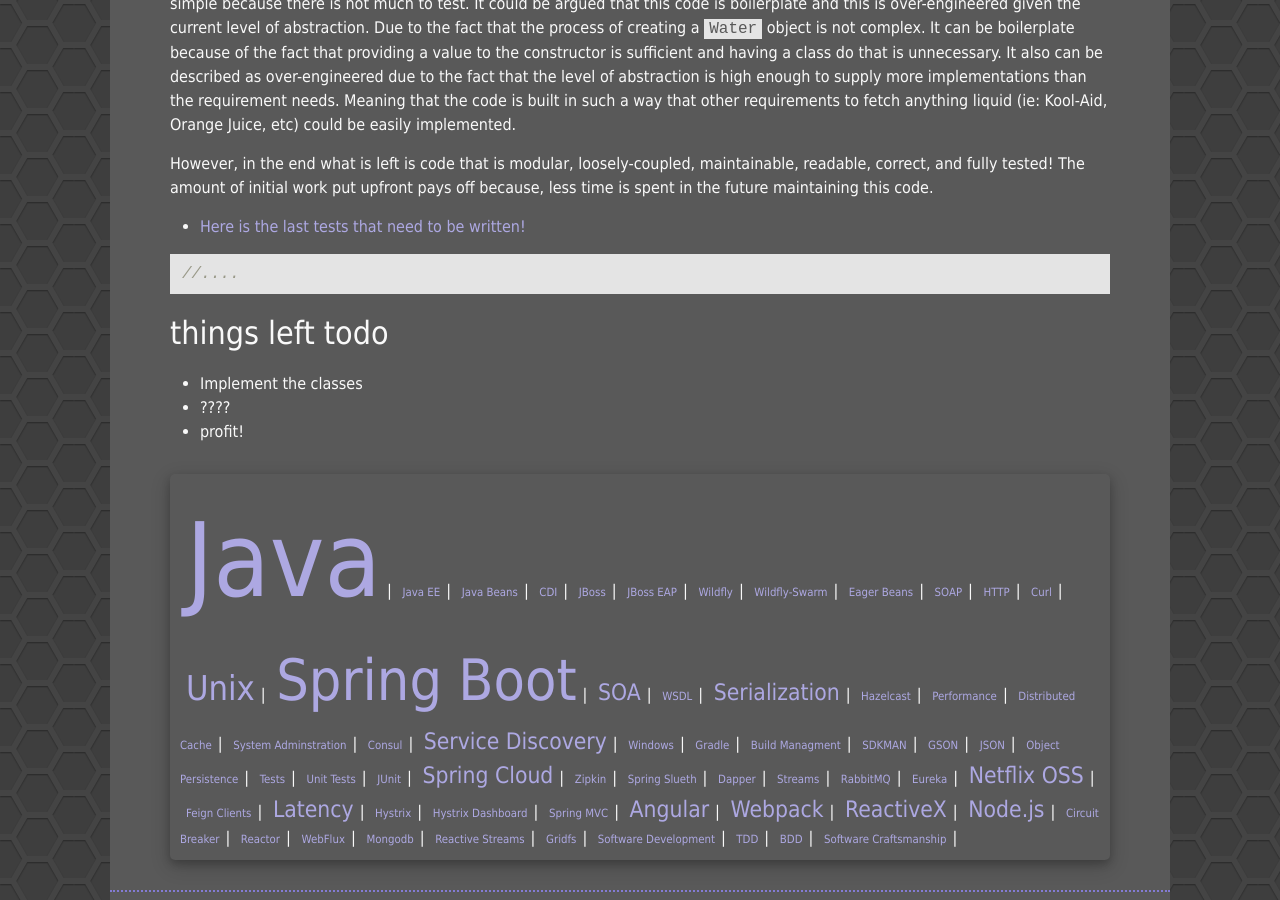
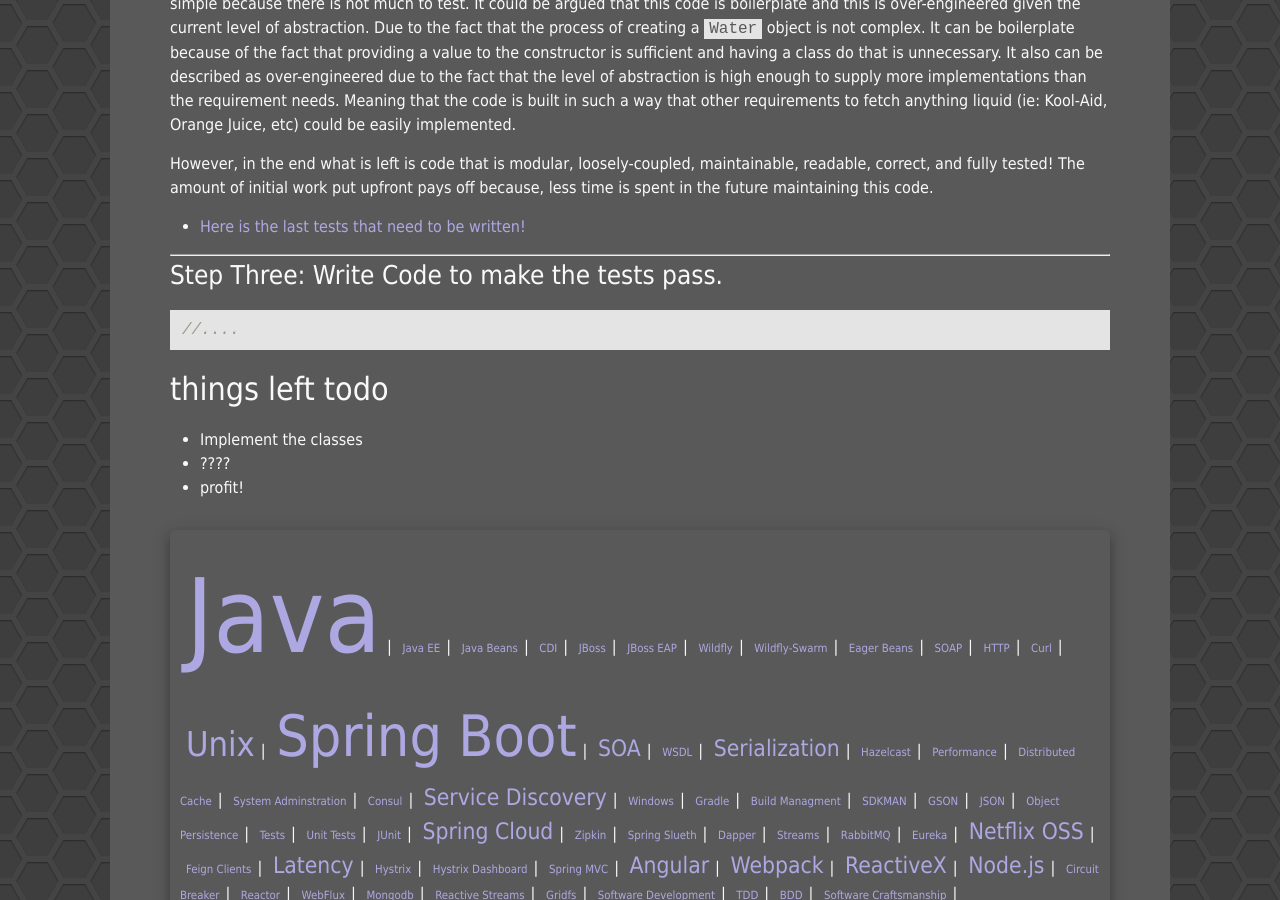
Before and after one commit to Unthrottled/blog, a Jekyll site: the page built from _posts/2017-12-29-Hydration-Driven-Devolpment.md, in a window 1280 px wide and 900 px high, scrolled down 4113 px. Built offline with Jekyll 4.4.1, drawn with Linux system fonts in a browser that asks for light colours.

Commit message:
The steps Issac

```diff
--- a/_posts/2017-12-29-Hydration-Driven-Devolpment.md
+++ b/_posts/2017-12-29-Hydration-Driven-Devolpment.md
@@ -196,6 +196,12 @@ The amount of initial work put upfront pays off because, less time is spent in t
 
 - [Here is the last tests that need to be written\!]({{site.url}}/code/hdd/water_supply.html)
 
+
+---
+
+### Step Three: Write Code to make the tests pass.
+
+
 {% highlight java %}
 //....
 {% endhighlight %}
```
